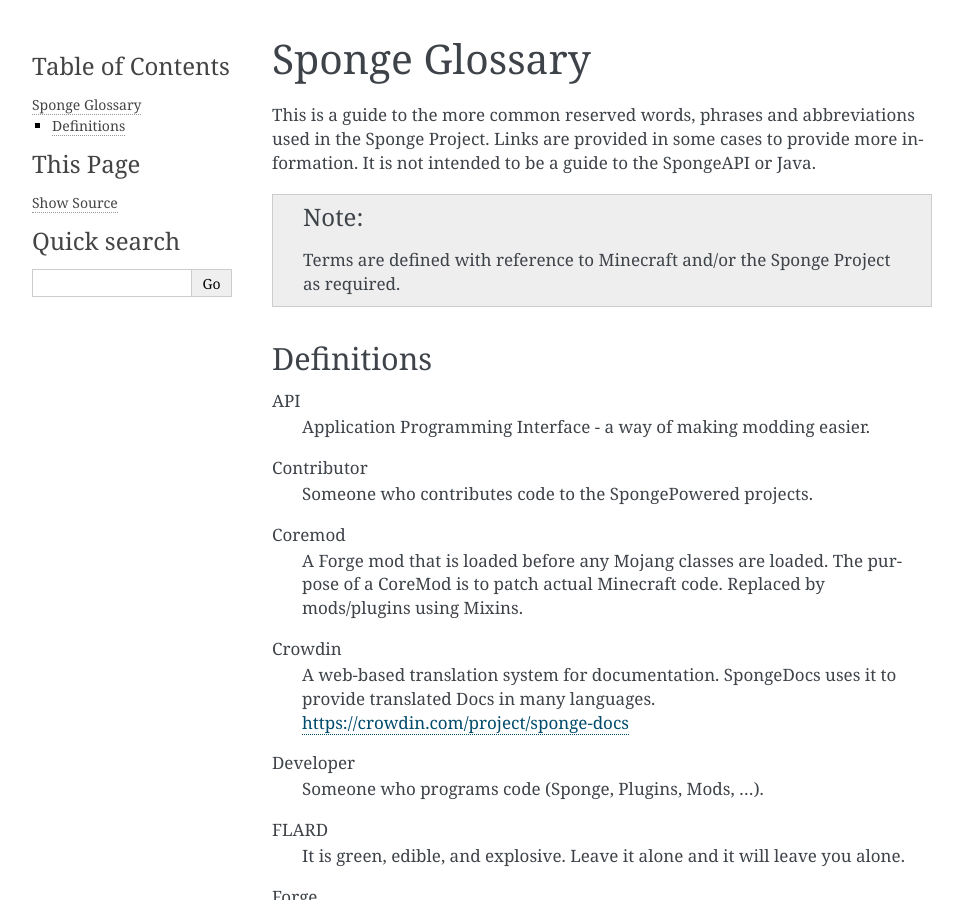
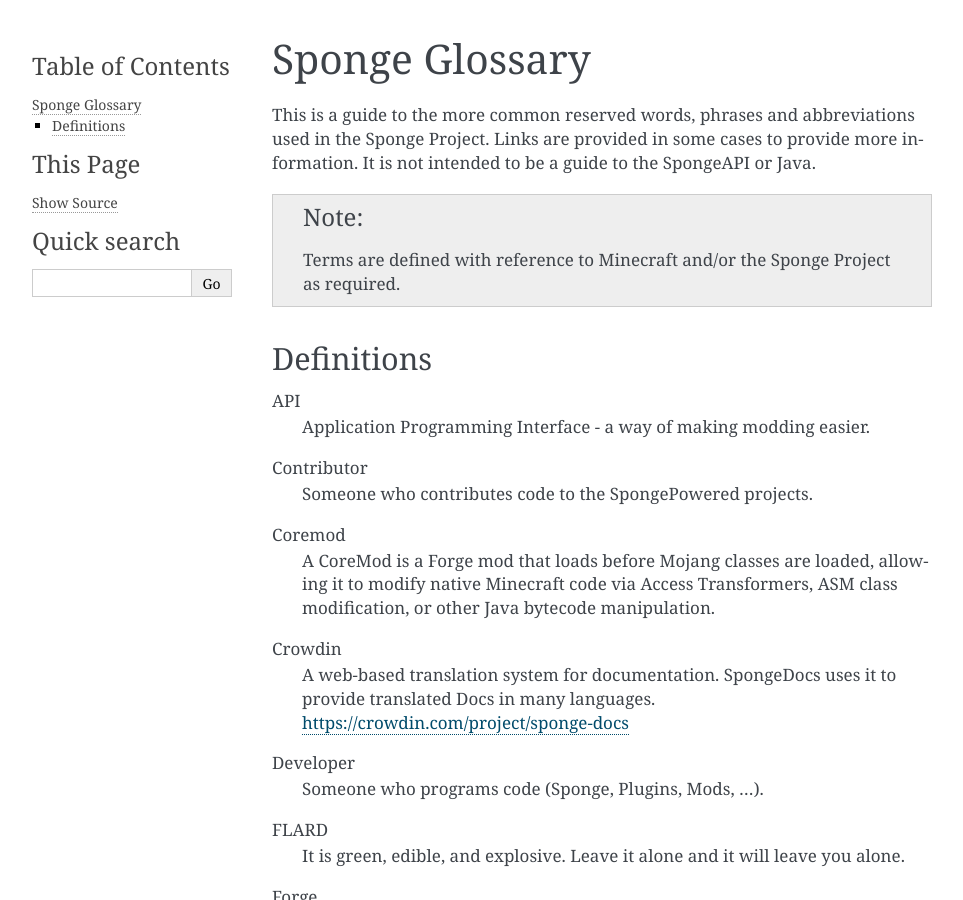
Before and after one commit to SpongePowered/SpongeDocs, a Sphinx documentation site: the page built from source/about/glossary.rst, in a window 1280 px wide and 900 px high. Shown: the whole window, without its empty margins (148-1111 px from the left). Built offline with Sphinx 7.4.7, drawn with Linux system fonts in a browser that asks for light colours; pages that are not in the unit, such as notebooks, are missing from menus.

Commit message:
Brutalising the definition

```diff
--- a/source/about/glossary.rst
+++ b/source/about/glossary.rst
@@ -18,8 +18,8 @@
 Contributor
   Someone who contributes code to the SpongePowered projects.
 Coremod
-  A Forge mod that is loaded before any Mojang classes are loaded. The purpose of a CoreMod is to patch actual Minecraft
-  code. Replaced by mods/plugins using Mixins.
+  A CoreMod is a Forge mod that loads before Mojang classes are loaded, allowing it to modify native Minecraft code via
+  Access Transformers, ASM class modification, or other Java bytecode manipulation.
 Crowdin
   A web-based translation system for documentation. SpongeDocs uses it to provide translated Docs in many languages.
   https://crowdin.com/project/sponge-docs
```
